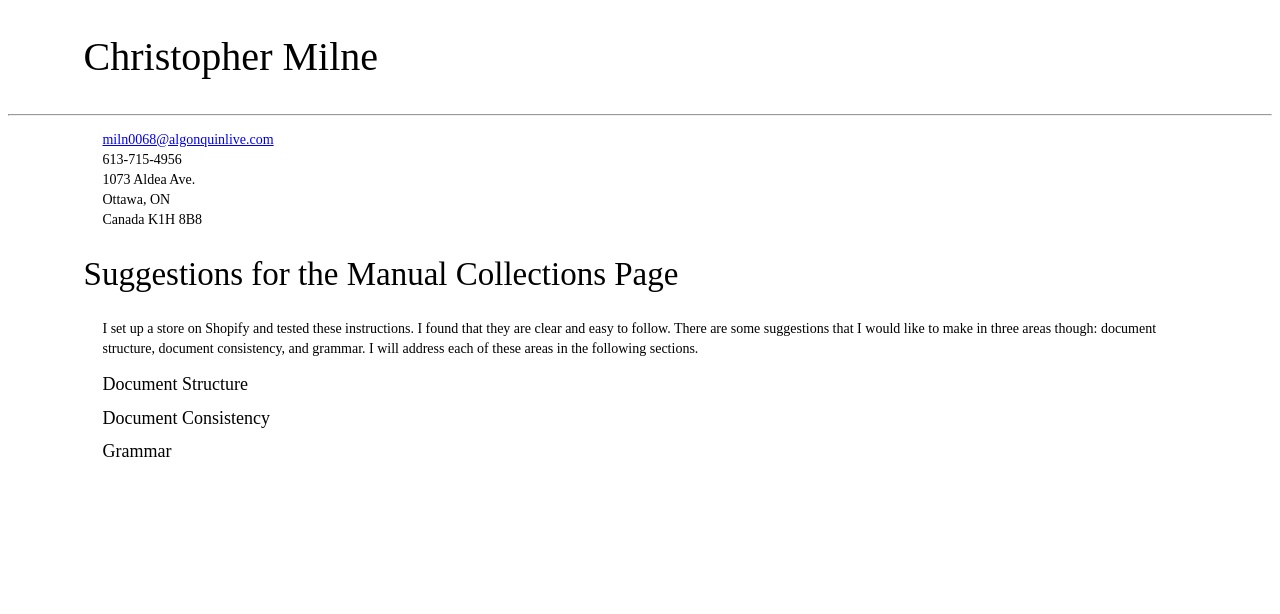
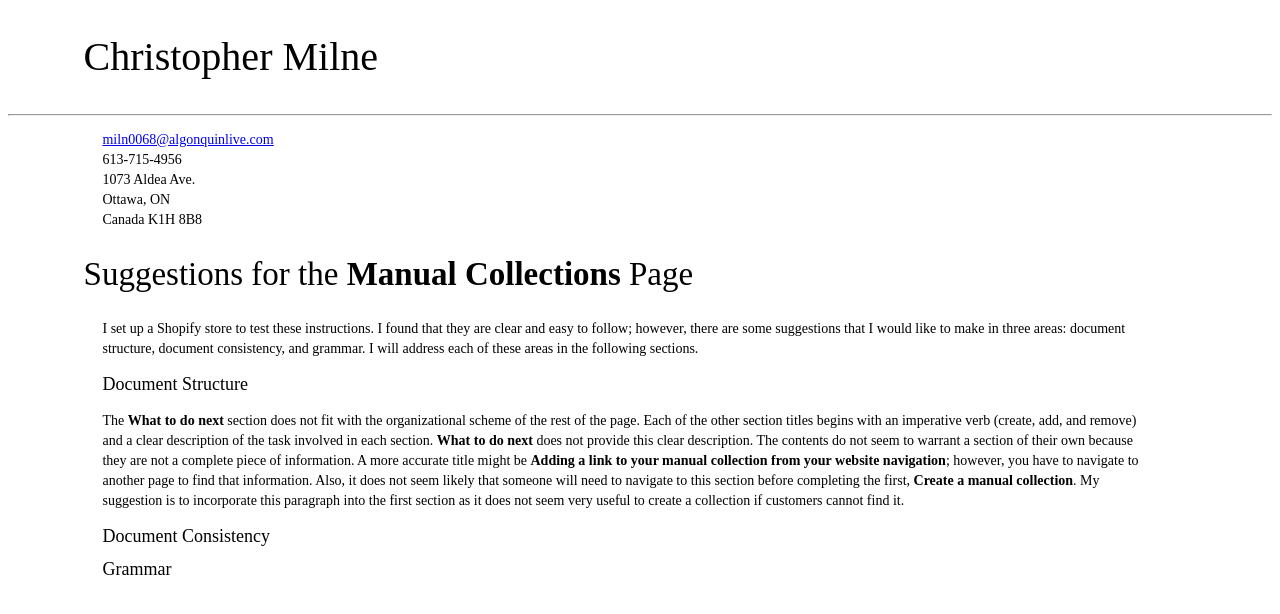
Before and after one commit to chris-milne/chris-milne.github.io, a Jekyll site: the page built from index.html, in a window 1280 px wide. Shown: the top 614 px of the page. Built offline with Jekyll 4.4.1, drawn with Linux system fonts in a browser that asks for light colours.

Commit message:
Update index.html

```diff
--- a/index.html
+++ b/index.html
@@ -12,9 +12,21 @@ title: Chris Milne - Technical Writer
 Ottawa, ON<br />
 Canada
 K1H 8B8</p>
-	<h2>Suggestions for the Manual Collections Page</h2>
-	<p>I set up a store on Shopify and tested these instructions. I found that they are clear and easy to follow. There are some suggestions that I would like to make in three areas though: document structure, document consistency, and grammar. I will address each of these areas in the following sections.</p>
+	<h2>Suggestions for the <b>Manual Collections</b> Page</h2>
+	<p>I set up a Shopify store to test these instructions. I found that they are clear and easy to follow; however, there are some suggestions that I would like to make in three areas: document structure, document consistency, and grammar. I will address each of these areas in the following sections.</p>
 	<h3>Document Structure</h3>
+	<p>The <b>What to do next</b> section does not fit with the organizational scheme of the rest of the page. Each of the other section titles begins with an imperative verb (create, add, and remove) and a clear description of the task involved in each section. <b>What to do next</b> does not provide this clear description. The contents do not seem to warrant a section of their own because they are not a complete piece of information. A more accurate title might be <b>Adding a link to your manual collection from your website navigation</b>; however, you have to navigate to another page to find that information. Also, it does not seem likely that someone will need to navigate to this section before completing the first, <b>Create a manual collection</b>. My suggestion is to incorporate this paragraph into the first section as it does not seem very useful to create a collection if customers cannot find it.</p>
+	<p></p>
+	<p></p>
+
 	<h3>Document Consistency</h3>
+		<p></p>
+	<p></p>
+	<p></p>
+
 	<h3>Grammar</h3>
+		<p></p>
+	<p></p>
+	<p></p>
+
 </div><!-- /.blurb -->
```
